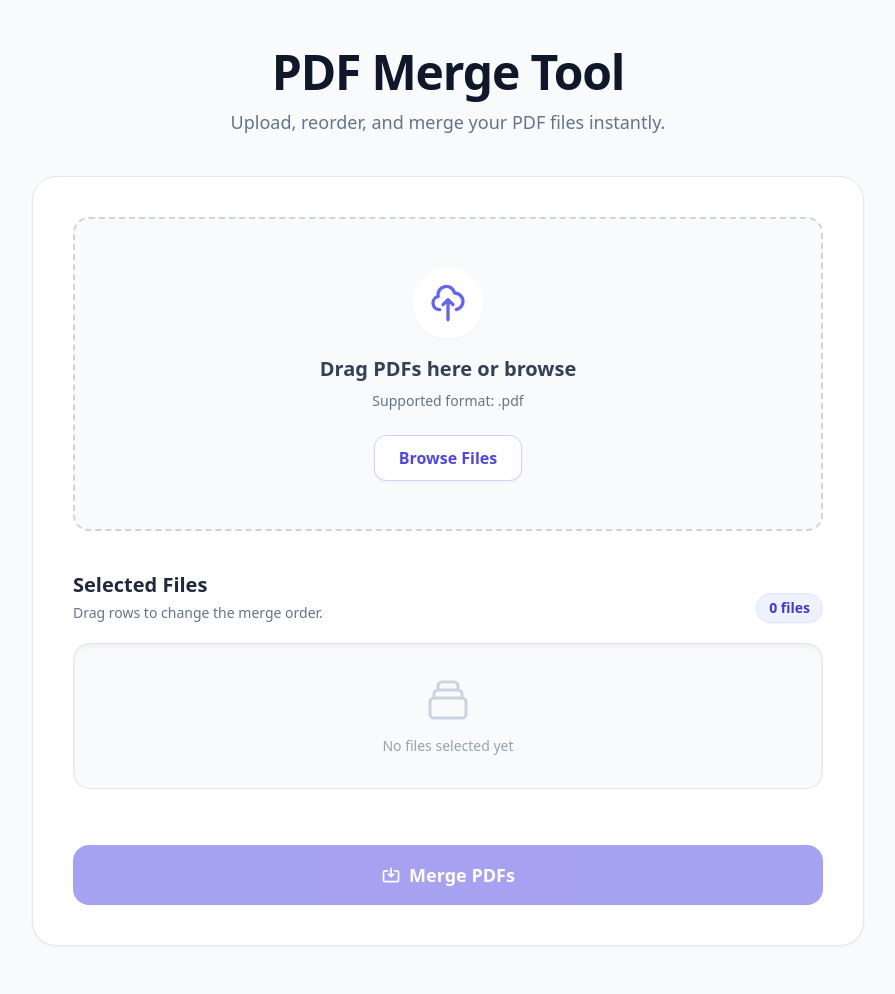
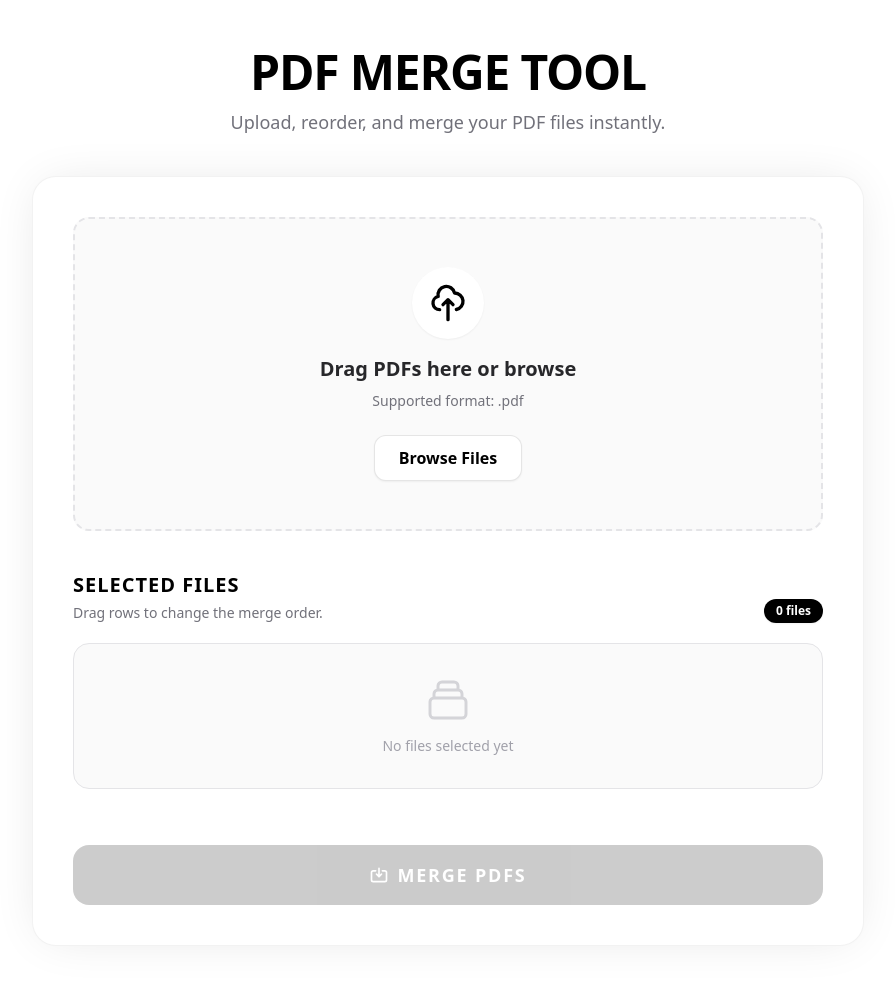
Before and after one commit to debayan91/Books, a Flask app: page / in a window 1280 px wide. Shown: the whole page, without its empty margins (192-1087 px from the left). Run offline with Flask 3, Linux system fonts and the light colour scheme; parts of the project's set-up code (start-up, migrations or seed data) failed here and were passed over; some libraries are stand-ins or nearby versions.

Commit message:
ui changes

```diff
--- a/pdf_extractor/static/script.js
+++ b/pdf_extractor/static/script.js
@@ -85,16 +85,16 @@ document.addEventListener('DOMContentLoaded', () => {
     function showStatus(message, type = 'info') {
         statusMessage.textContent = message;
         // Reset classes
-        statusMessage.classList.remove('hidden', 'bg-blue-50', 'text-blue-700', 'border-blue-200',
-                                       'bg-green-50', 'text-green-700', 'border-green-200',
-                                       'bg-rose-50', 'text-rose-700', 'border-rose-200');
+        statusMessage.classList.remove('hidden', 'bg-zinc-50', 'text-zinc-600', 'border-zinc-200',
+                                       'bg-zinc-100', 'text-black', 'border-black',
+                                       'bg-black', 'text-white', 'border-black');
 
         if (type === 'error') {
-            statusMessage.classList.add('bg-rose-50', 'text-rose-700', 'border-rose-200');
+            statusMessage.classList.add('bg-black', 'text-white', 'border-black');
         } else if (type === 'success') {
-            statusMessage.classList.add('bg-green-50', 'text-green-700', 'border-green-200');
+            statusMessage.classList.add('bg-zinc-100', 'text-black', 'border-black');
         } else {
-            statusMessage.classList.add('bg-blue-50', 'text-blue-700', 'border-blue-200');
+            statusMessage.classList.add('bg-zinc-50', 'text-zinc-600', 'border-zinc-200');
         }
     }
 
--- a/pdf_extractor/static/styles.css
+++ b/pdf_extractor/static/styles.css
@@ -1,17 +1,17 @@
-/* Small custom overrides for SortableJS */
+/* Monochrome custom overrides for SortableJS */
 
 .sortable-ghost {
-    opacity: 0.6;
-    background-color: #f8fafc;
-    border: 2px dashed #818cf8;
+    opacity: 0.4;
+    background-color: #f4f4f5; /* zinc-100 */
+    border: 2px dashed #18181b; /* zinc-900 */
 }
 
 .sortable-drag {
     cursor: grabbing !important;
     background-color: #ffffff;
-    box-shadow: 0 10px 15px -3px rgba(0, 0, 0, 0.1), 0 4px 6px -2px rgba(0, 0, 0, 0.05);
-    border: 1px solid #e2e8f0;
-    border-radius: 0.5rem;
+    box-shadow: 0 20px 25px -5px rgba(0, 0, 0, 0.1), 0 10px 10px -5px rgba(0, 0, 0, 0.04);
+    border: 1px solid #000000;
+    border-radius: 0.75rem;
     padding: 0;
     margin: 0;
 }
@@ -20,3 +20,10 @@
 .file-item:active * {
     cursor: grabbing !important;
 }
+
+/* Custom premium transitions */
+.transition-all {
+    transition-property: all;
+    transition-timing-function: cubic-bezier(0.4, 0, 0.2, 1);
+    transition-duration: 300ms;
+}
--- a/pdf_extractor/templates/index.html
+++ b/pdf_extractor/templates/index.html
@@ -11,30 +11,30 @@
     <!-- Custom Styles -->
     <link rel="stylesheet" href="{{ url_for('static', filename='styles.css') }}">
 </head>
-<body class="bg-slate-50 min-h-screen text-slate-800 font-sans selection:bg-indigo-100 selection:text-indigo-900">
+<body class="bg-white min-h-screen text-zinc-900 font-sans selection:bg-black selection:text-white">
     <div class="max-w-4xl mx-auto py-12 px-4 sm:px-6 lg:px-8">
 
         <header class="text-center mb-10">
-            <h1 class="text-4xl sm:text-5xl font-extrabold text-slate-900 tracking-tight">PDF Merge Tool</h1>
-            <p class="mt-3 text-lg text-slate-500 max-w-2xl mx-auto">Upload, reorder, and merge your PDF files instantly.</p>
+            <h1 class="text-4xl sm:text-5xl font-extrabold text-black tracking-tight uppercase">PDF Merge Tool</h1>
+            <p class="mt-3 text-lg text-zinc-500 max-w-2xl mx-auto">Upload, reorder, and merge your PDF files instantly.</p>
         </header>
 
-        <main class="bg-white rounded-3xl shadow-sm border border-slate-200 p-8 sm:p-10">
+        <main class="bg-white rounded-3xl shadow-[0_0_50px_-12px_rgba(0,0,0,0.12)] border border-black/5 p-8 sm:p-10">
             <!-- Upload Area Section -->
             <section aria-labelledby="upload-heading">
                 <h2 id="upload-heading" class="sr-only">Upload PDF Files</h2>
-                <div id="drop-zone" class="border-2 border-dashed border-slate-300 bg-slate-50 rounded-2xl p-12 text-center transition-all duration-200 cursor-pointer flex flex-col items-center justify-center hover:bg-indigo-50 hover:border-indigo-400 group">
-                    <div class="bg-white p-4 rounded-full shadow-sm mb-4 group-hover:shadow-md transition-shadow group-hover:scale-105 duration-200">
-                        <svg class="w-10 h-10 text-indigo-500" fill="none" stroke="currentColor" viewBox="0 0 24 24">
+                <div id="drop-zone" class="border-2 border-dashed border-zinc-200 bg-zinc-50 rounded-2xl p-12 text-center transition-all duration-200 cursor-pointer flex flex-col items-center justify-center hover:bg-black hover:border-black group">
+                    <div class="bg-white p-4 rounded-full shadow-sm mb-4 group-hover:shadow-none transition-all group-hover:scale-90 duration-200">
+                        <svg class="w-10 h-10 text-black group-hover:text-black" fill="none" stroke="currentColor" viewBox="0 0 24 24">
                             <path stroke-linecap="round" stroke-linejoin="round" stroke-width="2" d="M7 16a4 4 0 01-.88-7.903A5 5 0 1115.9 6L16 6a5 5 0 011 9.9M15 13l-3-3m0 0l-3 3m3-3v12"></path>
                         </svg>
                     </div>
-                    <p class="text-xl text-slate-700 font-semibold mb-2" id="drop-text">Drag PDFs here or browse</p>
-                    <p class="text-sm text-slate-500 mb-6">Supported format: .pdf</p>
+                    <p class="text-xl text-zinc-800 font-semibold mb-2 group-hover:text-white" id="drop-text">Drag PDFs here or browse</p>
+                    <p class="text-sm text-zinc-500 mb-6 group-hover:text-zinc-400">Supported format: .pdf</p>
 
                     <input type="file" id="file-input" multiple accept=".pdf" class="hidden">
 
-                    <button id="browse-btn" class="bg-white border text-indigo-600 border-indigo-200 px-6 py-2.5 rounded-xl shadow-sm hover:bg-indigo-50 focus:bg-indigo-50 font-semibold hover:border-indigo-300 focus:outline-none focus:ring-4 focus:ring-indigo-500/20 active:bg-indigo-100 transition-all">
+                    <button id="browse-btn" class="bg-white border text-black border-black/10 px-6 py-2.5 rounded-xl shadow-sm hover:bg-black hover:text-white focus:bg-black focus:text-white font-bold hover:border-black focus:outline-none focus:ring-4 focus:ring-black/5 active:scale-95 transition-all">
                         Browse Files
                     </button>
                 </div>
@@ -44,16 +44,16 @@
             <section aria-labelledby="files-heading" class="mt-10">
                 <div class="flex justify-between items-end mb-5">
                     <div>
-                        <h2 id="files-heading" class="text-xl font-bold text-slate-800">Selected Files</h2>
-                        <p class="text-sm text-slate-500 mt-1">Drag rows to change the merge order.</p>
+                        <h2 id="files-heading" class="text-xl font-black text-black uppercase tracking-wider">Selected Files</h2>
+                        <p class="text-sm text-zinc-500 mt-1">Drag rows to change the merge order.</p>
                     </div>
-                    <span id="file-count" class="bg-indigo-50 border border-indigo-100 text-indigo-700 text-sm font-semibold px-3 py-1 rounded-full shadow-sm">0 files</span>
+                    <span id="file-count" class="bg-black text-white text-xs font-black px-3 py-1 rounded-full shadow-sm">0 files</span>
                 </div>
 
-                <div class="bg-slate-50 border border-slate-200 rounded-2xl overflow-hidden shadow-inner">
-                    <ul id="file-list" class="divide-y divide-slate-100 min-h-[140px] flex flex-col">
-                        <li id="empty-state" class="text-slate-400 text-center flex-1 flex flex-col items-center justify-center p-8">
-                            <svg class="w-12 h-12 text-slate-300 mb-3" fill="none" stroke="currentColor" viewBox="0 0 24 24"><path stroke-linecap="round" stroke-linejoin="round" stroke-width="1.5" d="M19 11H5m14 0a2 2 0 012 2v6a2 2 0 01-2 2H5a2 2 0 01-2-2v-6a2 2 0 012-2m14 0V9a2 2 0 00-2-2M5 11V9a2 2 0 012-2m0 0V5a2 2 0 012-2h6a2 2 0 012 2v2M7 7h10"></path></svg>
+                <div class="bg-zinc-50 border border-zinc-200 rounded-2xl overflow-hidden">
+                    <ul id="file-list" class="divide-y divide-zinc-200 min-h-[140px] flex flex-col">
+                        <li id="empty-state" class="text-zinc-400 text-center flex-1 flex flex-col items-center justify-center p-8">
+                            <svg class="w-12 h-12 text-zinc-300 mb-3" fill="none" stroke="currentColor" viewBox="0 0 24 24"><path stroke-linecap="round" stroke-linejoin="round" stroke-width="1.5" d="M19 11H5m14 0a2 2 0 012 2v6a2 2 0 01-2 2H5a2 2 0 01-2-2v-6a2 2 0 012-2m14 0V9a2 2 0 00-2-2M5 11V9a2 2 0 012-2m0 0V5a2 2 0 012-2h6a2 2 0 012 2v2M7 7h10"></path></svg>
                             <span class="text-sm font-medium">No files selected yet</span>
                         </li>
                     </ul>
@@ -63,9 +63,9 @@
             <!-- Action Section -->
             <section aria-label="Merge Actions" class="mt-8 pt-6 flex flex-col items-center">
                 <!-- Status Message container -->
-                <div id="status-message" class="mb-5 text-center font-medium hidden rounded-xl px-5 py-3 w-full border text-sm" role="alert" aria-live="polite"></div>
+                <div id="status-message" class="mb-5 text-center font-bold hidden rounded-xl px-5 py-3 w-full border border-black text-sm uppercase tracking-tight" role="alert" aria-live="polite"></div>
 
-                <button id="merge-btn" class="w-full bg-indigo-600 text-white px-8 py-4 rounded-2xl shadow-[0_8px_16px_rgba(79,70,229,0.25)] hover:shadow-[0_12px_20px_rgba(79,70,229,0.3)] hover:bg-indigo-700 hover:-translate-y-0.5 active:translate-y-0 font-bold text-lg focus:outline-none focus:ring-4 focus:ring-indigo-500/40 transition-all disabled:opacity-50 disabled:shadow-none disabled:cursor-not-allowed disabled:hover:bg-indigo-600 disabled:hover:translate-y-0 flex items-center justify-center" disabled>
+                <button id="merge-btn" class="w-full bg-black text-white px-8 py-4 rounded-2xl shadow-xl hover:bg-zinc-800 hover:-translate-y-0.5 active:translate-y-0 font-black text-lg uppercase tracking-widest focus:outline-none focus:ring-4 focus:ring-black/20 transition-all disabled:opacity-20 disabled:shadow-none disabled:cursor-not-allowed disabled:hover:bg-black disabled:hover:translate-y-0 flex items-center justify-center" disabled>
                     <svg class="w-5 h-5 mr-2" fill="none" stroke="currentColor" viewBox="0 0 24 24"><path stroke-linecap="round" stroke-linejoin="round" stroke-width="2" d="M8 7H5a2 2 0 00-2 2v9a2 2 0 002 2h14a2 2 0 002-2V9a2 2 0 00-2-2h-3m-1 4l-3 3m0 0l-3-3m3 3V4"></path></svg>
                     <span>Merge PDFs</span>
                 </button>
@@ -75,21 +75,21 @@
 
     <!-- Template for File List Items -->
     <template id="file-item-template">
-        <li class="file-item bg-white flex items-center justify-between p-4 group cursor-move hover:bg-blue-50/30 transition-colors">
+        <li class="file-item bg-white flex items-center justify-between p-4 group cursor-move hover:bg-zinc-50 transition-colors">
             <div class="flex items-center space-x-4 min-w-0 flex-1">
-                <div class="text-slate-300 group-hover:text-indigo-400 p-1 rounded hover:bg-slate-100 transition-colors cursor-grab active:cursor-grabbing">
+                <div class="text-zinc-300 group-hover:text-black p-1 rounded hover:bg-zinc-200 transition-colors cursor-grab active:cursor-grabbing">
                     <svg class="w-5 h-5" fill="none" stroke="currentColor" viewBox="0 0 24 24"><path stroke-linecap="round" stroke-linejoin="round" stroke-width="2" d="M4 8h16M4 16h16"></path></svg>
                 </div>
-                <div class="bg-rose-50 border border-rose-100 p-2 rounded-lg shrink-0 text-rose-500 shadow-sm">
+                <div class="bg-white border border-black/10 p-2 rounded-lg shrink-0 text-black shadow-sm group-hover:border-black transition-all">
                     <svg class="w-6 h-6" fill="none" stroke="currentColor" viewBox="0 0 24 24">
                         <path stroke-linecap="round" stroke-linejoin="round" stroke-width="1.5" d="M7 21h10a2 2 0 002-2V9.414a1 1 0 00-.293-.707l-5.414-5.414A1 1 0 0012.586 3H7a2 2 0 00-2 2v14a2 2 0 002 2z"></path>
                     </svg>
                 </div>
                 <div class="flex-1 min-w-0 pr-4">
-                    <p class="file-name text-slate-700 font-semibold truncate text-sm"></p>
+                    <p class="file-name text-zinc-900 font-bold truncate text-sm"></p>
                 </div>
             </div>
-            <button class="remove-btn text-slate-400 hover:text-rose-600 hover:bg-rose-50 p-2 rounded-full transition-colors focus:outline-none focus:ring-2 focus:ring-rose-500/40" title="Remove file" aria-label="Remove PDF file">
+            <button class="remove-btn text-zinc-400 hover:text-white hover:bg-black p-2 rounded-full transition-all focus:outline-none focus:ring-2 focus:ring-black" title="Remove file" aria-label="Remove PDF file">
                 <svg class="w-5 h-5" fill="none" stroke="currentColor" viewBox="0 0 24 24"><path stroke-linecap="round" stroke-linejoin="round" stroke-width="2" d="M6 18L18 6M6 6l12 12"></path></svg>
             </button>
         </li>
```
